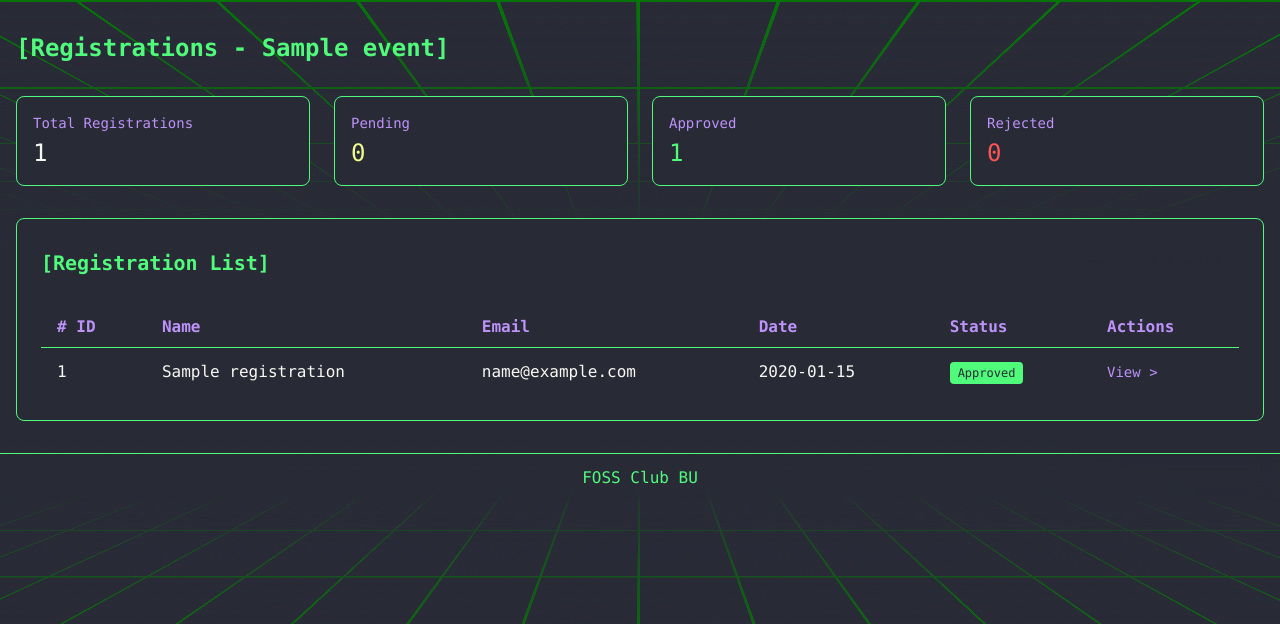
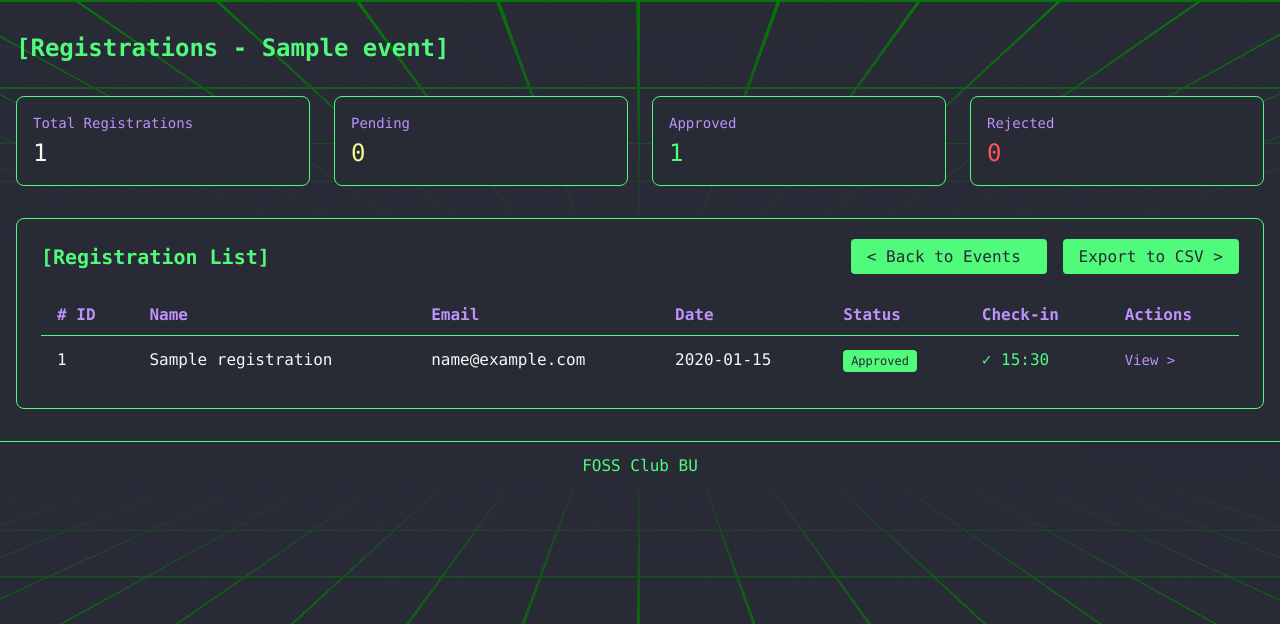
Before and after one commit to vaibhavkothari33/LinuxFest, a Django app: page /dashboard/events/1/registrations/ in a window 1280 px wide. Shown: the part 53-677 px from the top of the page. Run offline with Django 5.2, Linux system fonts and the light colour scheme; a user stored in the database is signed in; tables that the repository leaves empty hold one stand-in row (values such as "Sample post"); some libraries are stand-ins or nearby versions.

Commit message:
Add export functionality for event registrations as CSV

```diff
--- a/dashboard/urls.py
+++ b/dashboard/urls.py
@@ -14,6 +14,7 @@ urlpatterns = [
     path('events/<int:event_id>/registrations/', views.event_registrations, name='event_registrations'),
     path('events/<int:event_id>/form-builder/', views.form_builder, name='form_builder'),
     path('events/<int:event_id>/form-builder/reorder/', views.reorder_fields, name='reorder_fields'),
+    path('events/<int:event_id>/export/', views.export_registrations, name='export_registrations'),
 
     # Form field management
     path('fields/create/<int:event_id>/', views.form_field_create, name='field_create'),
--- a/dashboard/views.py
+++ b/dashboard/views.py
@@ -2,17 +2,74 @@ from django.shortcuts import render, redirect, get_object_or_404
 from django.contrib import messages
 from django.contrib.auth.decorators import user_passes_test
 from django.contrib.auth.models import User
-from events.models import Event, FormField
-from registrations.models import Registration
-from django.http import JsonResponse
+from django.http import JsonResponse, HttpResponse
 from django.views.decorators.http import require_POST
 from django.core.mail import send_mail
 from django.template.loader import render_to_string
 from django.conf import settings
 import json
+import csv
+from events.models import Event, FormField
+from registrations.models import Registration
 
 def is_staff_check(user):
     return user.is_staff
+
+@user_passes_test(is_staff_check)
+def export_registrations(request, event_id):
+    event = get_object_or_404(Event, id=event_id)
+    registrations = Registration.objects.filter(event=event).select_related('event')
+
+    # Create the HttpResponse object with CSV header
+    response = HttpResponse(content_type='text/csv')
+    response['Content-Disposition'] = f'attachment; filename="{event.name.replace(" ", "_")}_registrations.csv"'
+
+    writer = csv.writer(response)
+
+    # Get all form fields for this event
+    form_fields = event.form_fields.all().order_by('order')
+
+    # Write header row
+    header = [
+        'Registration ID',
+        'UUID',
+        'Status',
+        'Name',
+        'Email',
+        'Registration Date',
+        'Check-in Time',
+        'Checked-in By'
+    ]
+    # Add form field labels to header
+    header.extend([field.label for field in form_fields])
+    writer.writerow(header)
+
+    # Write data rows
+    for registration in registrations:
+        # Get all form responses for this registration
+        responses = {
+            response.field_id: response.value or response.file.url if response.file else response.value
+            for response in registration.form_responses.all()
+        }
+
+        row = [
+            registration.id,
+            registration.uuid,
+            registration.status,
+            registration.name,
+            registration.email,
+            registration.registration_date.strftime('%Y-%m-%d %H:%M:%S'),
+            registration.check_in_time.strftime('%Y-%m-%d %H:%M:%S') if registration.check_in_time else 'Not checked in',
+            registration.checked_in_by.get_full_name() if registration.checked_in_by else 'N/A'
+        ]
+
+        # Add form responses in correct order
+        for field in form_fields:
+            row.append(responses.get(field.id, ''))
+
+        writer.writerow(row)
+
+    return response
 
 @user_passes_test(is_staff_check)
 def dashboard_home(request):
--- a/templates/dashboard/events/registrations.html
+++ b/templates/dashboard/events/registrations.html
@@ -35,9 +35,16 @@
                 <h2 class="text-xl font-bold text-terminal-green">
                     [Registration List]
                 </h2>
-                <a href="{% url 'dashboard:event_list' %}" class="terminal-button bg-terminal-black">
-                    < Back to Events
-                </a>
+                <div class="space-x-4">
+                    <a href="{% url 'dashboard:event_list' %}"
+                       class="terminal-button bg-terminal-green">
+                        < Back to Events
+                    </a>
+                    <a href="{% url 'dashboard:export_registrations' event.id %}"
+                       class="terminal-button bg-terminal-green">
+                        Export to CSV >
+                    </a>
+                </div>
             </div>
 
             {% if registrations %}
@@ -50,6 +57,7 @@
                                 <th class="px-4 py-2 text-terminal-purple">Email</th>
                                 <th class="px-4 py-2 text-terminal-purple">Date</th>
                                 <th class="px-4 py-2 text-terminal-purple">Status</th>
+                                <th class="px-4 py-2 text-terminal-purple">Check-in</th>
                                 <th class="px-4 py-2 text-terminal-purple">Actions</th>
                             </tr>
                         </thead>
@@ -67,6 +75,13 @@
                                             {% else %}bg-terminal-red text-terminal-white{% endif %}">
                                             {{ registration.status|title }}
                                         </span>
+                                    </td>
+                                    <td class="px-4 py-3 text-terminal-white">
+                                        {% if registration.check_in_time %}
+                                            <span class="text-terminal-green">✓ {{ registration.check_in_time|date:"H:i" }}</span>
+                                        {% else %}
+                                            <span class="text-terminal-purple">Not checked in</span>
+                                        {% endif %}
                                     </td>
                                     <td class="px-4 py-3">
                                         <div class="flex space-x-2">
```
